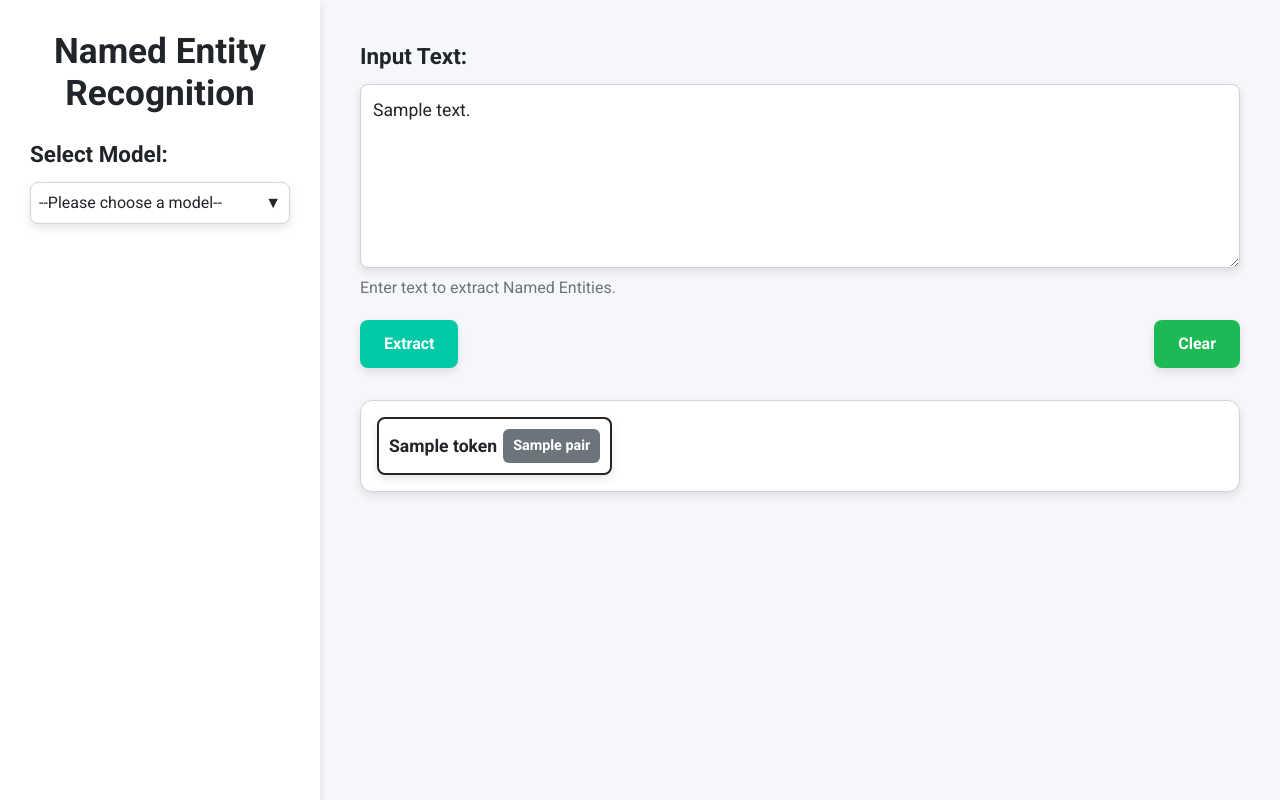
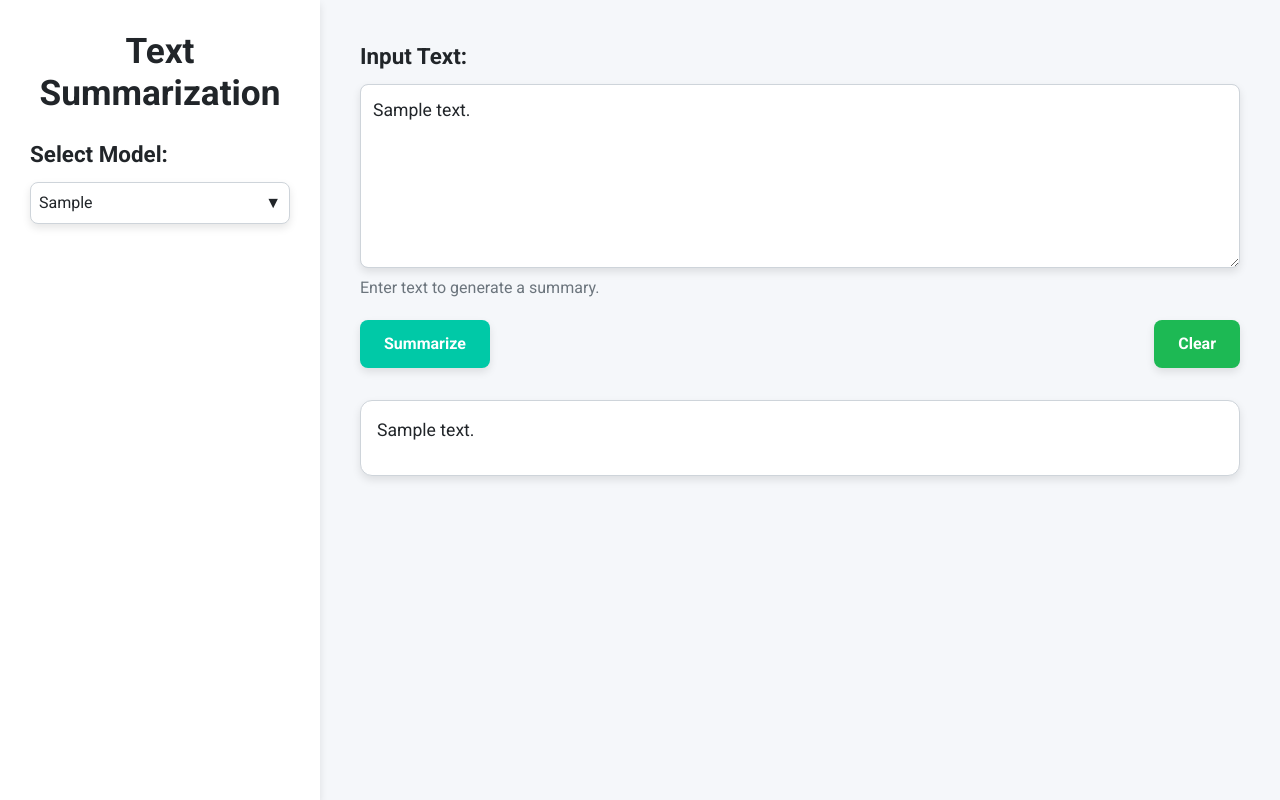
Before and after one commit to whatsoever025/project_2, a FastAPI app: template UI/templates/index.html in a window 1280 px wide. Run offline with FastAPI, Linux system fonts and the light colour scheme; the template is opened without the code that fills it: most values are stand-ins (such as "Sample title", 1, 10 or a date in 2020).

Commit message:
Update index.html

```diff
--- a/UI/templates/index.html
+++ b/UI/templates/index.html
@@ -3,7 +3,7 @@
 <head>
     <meta charset="UTF-8">
     <meta name="viewport" content="width=device-width, initial-scale=1.0">
-    <title>Named Entity Recognition</title>
+    <title>Text Summarization</title>
     <!-- Bootstrap CSS -->
     <link href="https://cdn.jsdelivr.net/npm/bootstrap@5.3.3/dist/css/bootstrap.min.css" rel="stylesheet" integrity="sha384-QWTKZyjpPEjISv5WaRU9OFeRpok6YctnYmDr5pNlyT2bRjXh0JMhjY6hW+ALEwIH" crossorigin="anonymous">
     <!-- Google Fonts for Roboto -->
@@ -92,7 +92,7 @@
             margin-top: 8px;
         }
         .btn-primary {
-            background-color: #00C9A7; /* Mint Green for Extract button */
+            background-color: #00C9A7; /* Mint Green for Summarize button */
             color: #FFFFFF;
             border: none;
             padding: 12px 24px;
@@ -189,140 +189,12 @@
             border-radius: 8px;
             margin-top: 1rem;
         }
-        /* Outer box for word and entity label */
-        .token-wrapper {
-            display: inline-flex;
-            align-items: center;
-            border: 2px solid #212529; /* Dark border for visibility */
-            padding: 6px 10px;
-            border-radius: 8px;
-            margin-right: 3px;
-            box-shadow: 0 4px 8px rgba(0, 0, 0, 0.1);
-        }
-        /* Make the token (word with entity) bold */
-        .token-wrapper > span:first-child {
-            font-weight: bold;
-            font-size: 1.1rem;
-        }
-        /* Entity label box (tag) */
-        .entity-label-box {
-            display: inline-block;
-            padding: 6px 10px;
-            margin: 4px 0 4px 6px;
-            border-radius: 6px;
-            color: #FFFFFF;
-            font-weight: 600;
-            font-size: 0.9rem;
-        }
-        /* Fallback for any unrecognized entity types */
-        [class^="entity-label-"] {
-            background-color: #6C757D; /* Darker gray fallback */
-            color: #FFFFFF;
-        }
-        [class^="token-wrapper-"] {
-            background-color: #E9ECEF; /* Light gray fallback */
-        }
-        /* Entity type-specific colors for the label box and token-wrapper */
-        .entity-label-PER, .entity-label-B-PER, .entity-label-I-PER {
-            background-color: #FF6B6B; /* Light red for smaller box */
-        }
-        .token-wrapper-PER {
-            background-color: #FFD7D7; /* Lighter red for bigger box */
-        }
-        .entity-label-LOC, .entity-label B-LOC, .entity-label-I-LOC {
-            background-color: #6C63FF;
-        }
-        .token-wrapper-LOC {
-            background-color: #D7D4FF; /* Lighter purple */
-        }
-        .entity-label-ORG, .entity-label-B-ORG, .entity-label-I-ORG {
-            background-color: #FFA500;
-        }
-        .token-wrapper-ORG {
-            background-color: #FFE4B5; /* Lighter orange */
-        }
-        .entity-label-ANIM, .entity-label-B-ANIM, .entity-label-I-ANIM {
-            background-color: #66FF66;
-        }
-        .token-wrapper-ANIM {
-            background-color: #D4FFD4; /* Lighter green */
-        }
-        .entity-label-BIO, .entity-label-B-BIO, .entity-label-I-BIO {
-            background-color: #66B3FF;
-        }
-        .token-wrapper-BIO {
-            background-color: #D4E6FF; /* Lighter blue */
-        }
-        .entity-label-CEL, .entity-label-B-CEL, .entity-label-I-CEL {
-            background-color: #FF66B3;
-        }
-        .token-wrapper-CEL {
-            background-color: #FFD4E6; /* Lighter pink */
-        }
-        .entity-label-DIS, .entity-label-B-DIS, .entity-label-I-DIS {
-            background-color: #FFB366;
-        }
-        .token-wrapper-DIS {
-            background-color: #FFE6CC; /* Lighter peach */
-        }
-        .entity-label-EVE, .entity-label-B-EVE, .entity-label-I-EVE {
-            background-color: #66CCCC;
-        }
-        .token-wrapper-EVE {
-            background-color: #D4F0F0; /* Lighter cyan */
-        }
-        .entity-label-FOOD, .entity-label-B-FOOD, .entity-label-I-FOOD {
-            background-color: #FF9966;
-        }
-        .token-wrapper-FOOD {
-            background-color: #FFE6D4; /* Lighter coral */
-        }
-        .entity-label-INST, .entity-label-B-INST, .entity-label-I-INST {
-            background-color: #B3FF66;
-        }
-        .token-wrapper-INST {
-            background-color: #E6FFD4; /* Lighter lime */
-        }
-        .entity-label-MEDIA, .entity-label-B-MEDIA, .entity-label-I-MEDIA {
-            background-color: #66B3FF;
-        }
-        .token-wrapper-MEDIA {
-            background-color: #D4E6FF; /* Lighter blue */
-        }
-        .entity-label-MYTH, .entity-label-B-MYTH, .entity-label-I-MYTH {
-            background-color: #FF66B3;
-        }
-        .token-wrapper-MYTH {
-            background-color: #FFD4E6; /* Lighter pink */
-        }
-        .entity-label-PLANT, .entity-label-B-PLANT, .entity-label-I-PLANT {
-            background-color: #66FFB3;
-        }
-        .token-wrapper-PLANT {
-            background-color: #D4FFE6; /* Lighter mint */
-        }
-        .entity-label-TIME, .entity-label-B-TIME, .entity-label-I-TIME {
-            background-color: #B366FF;
-        }
-        .token-wrapper-TIME {
-            background-color: #E6D4FF; /* Lighter lavender */
-        }
-        .entity-label-VEHI, .entity-label-B-VEHI, .entity-label-I-VEHI {
-            background-color: #FFB3FF;
-        }
-        .token-wrapper-VEHI {
-            background-color: #FFE6FF; /* Lighter magenta */
-        }
-        .entity-label-O, .entity-label-PAD {
-            display: none;
-        }
-        .token {
-            margin-right: 3px;
-            display: inline-block;
+        .summary-text {
             color: #212529;
             font-size: 1.1rem;
+            line-height: 1.5;
         }
-        .no-tokens {
+        .no-summary {
             color: #212529;
             font-style: italic;
             font-size: 1rem;
@@ -347,15 +219,15 @@
     <!-- Sidebar for model selection -->
     <div class="sidebar">
         <div class="card">
-            <h1 class="text-center mb-4">Named Entity Recognition</h1>
+            <h1 class="text-center mb-4">Text Summarization</h1>
             <form id="extract-form" class="needs-validation" novalidate>
                 <div class="mb-3">
                     <label for="model" class="form-label">Select Model:</label>
                     <!-- Hidden input to store selected model -->
-                    <input type="hidden" id="selectedModel" name="model">
+                    <input type="hidden" id="selectedModel" name="model" value="{{ selected_model }}">
                     <!-- Model selection box -->
                     <div class="model-selection-box" data-bs-toggle="collapse" data-bs-target="#modelList" aria-expanded="false" aria-controls="modelList">
-                        <span id="selectedModelText">--Please choose a model--</span>
+                        <span id="selectedModelText">{{ selected_model if selected_model else '--Please choose a model--' }}</span>
                         <span>▼</span>
                     </div>
                     <!-- Collapsible model list -->
@@ -377,11 +249,11 @@
             <form id="extract-form-main">
                 <div class="mb-3">
                     <label for="text" class="form-label">Input Text:</label>
-                    <textarea class="form-control" id="text" name="text" rows="6" placeholder="Enter text (e.g., Duc Minh Vu is handsome and from Hanoi.)" aria-describedby="textHelp" required>{{ input_text if input_text else '' }}</textarea>
-                    <div id="textHelp" class="form-text">Enter text to extract Named Entities.</div>
+                    <textarea class="form-control" id="text" name="text" rows="6" placeholder="Enter text to summarize (e.g., The Inflation Reduction Act lowers costs and tackles climate change.)." aria-describedby="textHelp" required>{{ input_text }}</textarea>
+                    <div id="textHelp" class="form-text">Enter text to generate a summary.</div>
                 </div>
                 <div class="button-container">
-                    <button type="submit" class="btn btn-primary">Extract</button>
+                    <button type="submit" class="btn btn-primary">Summarize</button>
                     <button type="button" class="btn btn-secondary" id="clearButton">Clear</button>
                 </div>
             </form>
@@ -393,24 +265,11 @@
             {% if error %}
                 <div class="alert alert-danger mt-3" role="alert" id="errorMessage">{{ error }}</div>
             {% endif %}
-            <div class="output card p-3 {% if token_label_pairs or error %}visible{% endif %}" id="output">
-                {% if token_label_pairs %}
-                    <p class="card-text">
-                        {% for pair in token_label_pairs %}
-                            <span class="token">
-                                {% if pair.label != 'O' and pair.label != 'PAD' %}
-                                    <span class="token-wrapper token-wrapper-{{ pair.type }}">
-                                        <span>{{ pair.token }}</span>
-                                        <span class="entity-label-box entity-label-{{ pair.type }}">{{ pair.label }}</span>
-                                    </span>
-                                {% else %}
-                                    {{ pair.token }}
-                                {% endif %}
-                            </span>
-                        {% endfor %}
-                    </p>
+            <div class="output card p-3 {% if summary or error %}visible{% endif %}" id="output">
+                {% if summary %}
+                    <p class="summary-text">{{ summary }}</p>
                 {% else %}
-                    <p class="no-tokens">No tokens processed. Please enter text and extract.</p>
+                    <p class="no-summary">No summary generated. Please enter text and summarize.</p>
                 {% endif %}
             </div>
         </div>
@@ -457,16 +316,16 @@
 
             // Clear button functionality
             clearButton.addEventListener('click', function () {
-                // Explicitly clear the textarea
+                // Clear the textarea
                 textInput.value = '';
-                // Explicitly reset the model selection to the default option
+                // Reset the model selection to default
                 selectedModelInput.value = '';
                 document.getElementById('selectedModelText').textContent = '--Please choose a model--';
                 // Show form help text
                 textHelp.style.display = 'block';
                 // Hide output
                 output.classList.remove('visible');
-                output.innerHTML = '<p class="no-tokens">No tokens processed. Please enter text and extract.</p>';
+                output.innerHTML = '<p class="no-summary">No summary generated. Please enter text and summarize.</p>';
                 // Hide model error
                 modelError.style.display = 'none';
                 // Hide any error messages
@@ -542,7 +401,7 @@
                 if (newOutput) {
                     output.innerHTML = newOutput.innerHTML;
                     output.classList.add('visible');
-                    // Scroll input and output to top after successful extraction
+                    // Scroll input and output to top after successful summarization
                     textInput.scrollTop = 0;
                     output.scrollTop = 0;
                 }
```
